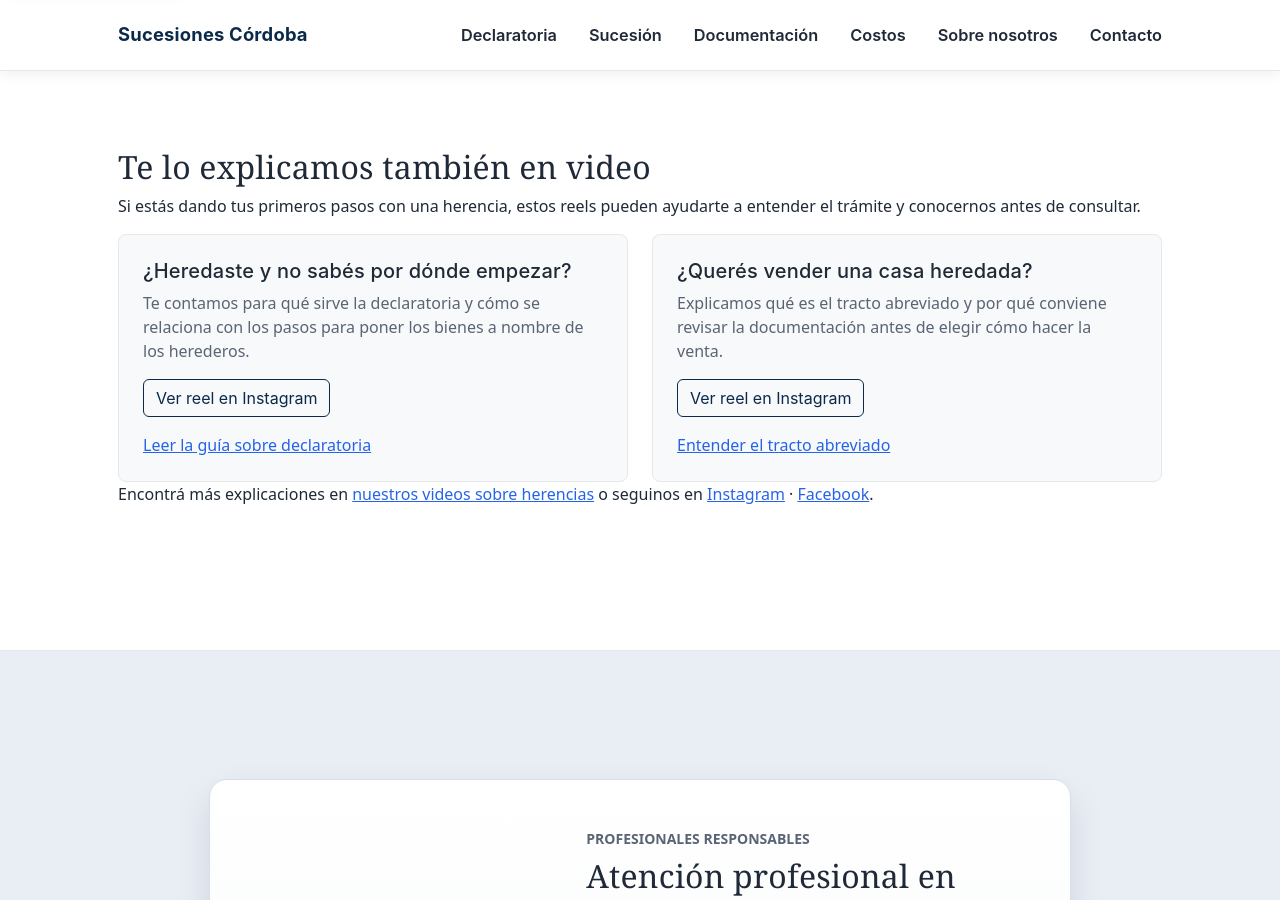
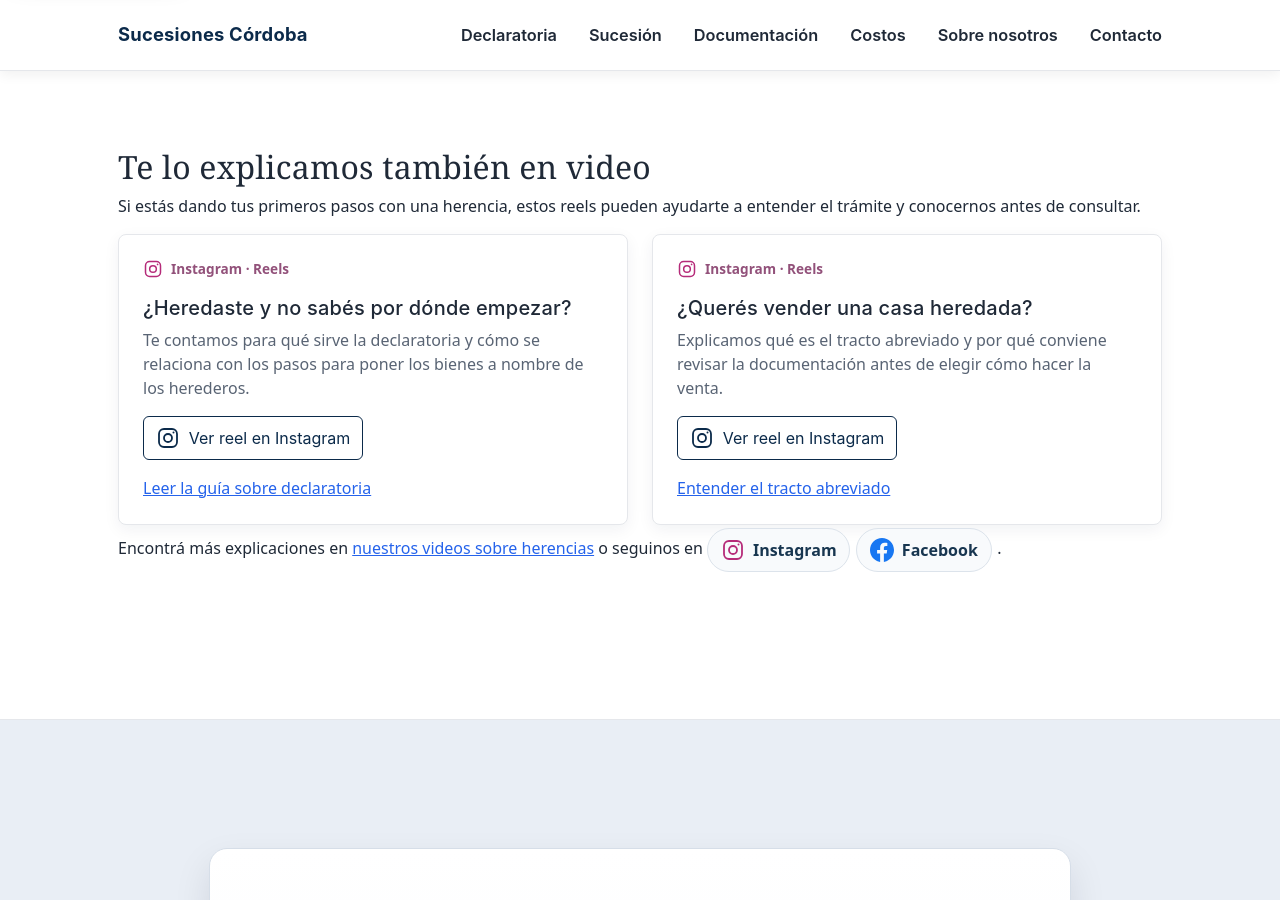
Before and after one commit to Elitedomainsx/sucesionescordoba, a Jekyll site: the page built from index.md, in a window 1280 px wide and 900 px high, scrolled down 3758 px. Built offline with Jekyll 4.4.1, drawn with Linux system fonts in a browser that asks for light colours.

Commit message:
Dar identidad visual a las redes y mejorar los botones de reels

```diff
--- /dev/null
+++ b/_includes/social-icon.html
@@ -0,0 +1,14 @@
+{%- capture social_icon -%}
+{% if include.channel == 'instagram' %}
+<svg class="social-icon social-icon--instagram" width="24" height="24" viewBox="0 0 24 24" aria-hidden="true" focusable="false" fill="none" stroke="currentColor" stroke-width="1.8">
+  <rect x="3" y="3" width="18" height="18" rx="5" />
+  <circle cx="12" cy="12" r="4" />
+  <circle cx="17.5" cy="6.5" r="1" fill="currentColor" stroke="none" />
+</svg>
+{% elsif include.channel == 'facebook' %}
+<svg class="social-icon social-icon--facebook" width="24" height="24" viewBox="0 0 24 24" aria-hidden="true" focusable="false" fill="currentColor">
+  <path d="M24 12.07C24 5.4 18.63 0 12 0S0 5.4 0 12.07c0 6.02 4.39 11.01 10.13 11.93v-8.44H7.08v-3.49h3.05V9.41c0-3.03 1.79-4.71 4.53-4.71 1.31 0 2.68.24 2.68.24v2.97h-1.51c-1.49 0-1.96.93-1.96 1.89v2.27h3.33l-.53 3.49h-2.8V24C19.61 23.08 24 18.09 24 12.07Z" />
+</svg>
+{% endif %}
+{%- endcapture -%}
+{{- social_icon | strip_newlines -}}
--- a/_includes/social-links.html
+++ b/_includes/social-links.html
@@ -1,4 +1,4 @@
 {%- assign social_t = site.data.i18n[page.lang] | default: site.data.i18n['es-AR'] -%}
 {%- for profile in site.data.social.profiles -%}
-{% unless forloop.first %} · {% endunless %}<a class="{{ include.link_class | default: '' }}" href="{{ profile.url }}" target="_blank" rel="noopener noreferrer" aria-label="Sucesiones Córdoba en {{ profile.name }} — {{ social_t.opens_new_window }}" data-social-channel="{{ profile.channel }}" data-social-kind="profile" data-social-location="{{ include.location | default: 'body' }}">{{ profile.name }}</a>
+<a class="social-link {{ include.link_class | default: '' }}" href="{{ profile.url }}" target="_blank" rel="noopener noreferrer" aria-label="Sucesiones Córdoba en {{ profile.name }} — {{ social_t.opens_new_window }}" data-social-channel="{{ profile.channel }}" data-social-kind="profile" data-social-location="{{ include.location | default: 'body' }}">{% include social-icon.html channel=profile.channel %}<span>{{ profile.name }}</span></a>
 {%- endfor -%}
--- a/_includes/social-reel-callout.html
+++ b/_includes/social-reel-callout.html
@@ -1,6 +1,6 @@
 {% assign reel = site.data.social.reels[include.reel] %}
-<div class="border rounded-3 p-4 my-4 bg-light">
+<div class="social-reel-card border rounded-3 p-4 my-4">
   <p class="fw-semibold mb-2">¿Preferís una explicación en video?</p>
   <p>{{ reel.summary }}</p>
-  <a href="{{ reel.url }}" target="_blank" rel="noopener noreferrer" aria-label="Ver reel en Instagram: {{ reel.title }} — se abre en una pestaña nueva" data-social-channel="instagram" data-social-kind="reel" data-social-location="guide" data-social-content="{{ include.reel }}">Ver nuestro reel: {{ reel.title }}</a>
+  <a class="social-reel-link" href="{{ reel.url }}" target="_blank" rel="noopener noreferrer" aria-label="Ver reel en Instagram: {{ reel.title }} — se abre en una pestaña nueva" data-social-channel="instagram" data-social-kind="reel" data-social-location="guide" data-social-content="{{ include.reel }}">{% include social-icon.html channel="instagram" %}<span>Ver nuestro reel: {{ reel.title }}</span></a>
 </div>
--- a/_includes/social-reels.html
+++ b/_includes/social-reels.html
@@ -3,10 +3,11 @@
   {% for key in reel_keys %}
   {% assign reel = site.data.social.reels[key] %}
   <div class="col-md-6">
-    <div class="border rounded-3 p-4 h-100 bg-light">
+    <div class="social-reel-card border rounded-3 p-4 h-100">
+      <div class="social-reel-label">{% include social-icon.html channel="instagram" %}<span>Instagram · Reels</span></div>
       <h3 class="h5">{{ reel.title }}</h3>
       <p class="text-muted">{{ reel.summary }}</p>
-      <p><a class="btn btn-outline-primary" href="{{ reel.url }}" target="_blank" rel="noopener noreferrer" aria-label="Ver reel en Instagram: {{ reel.title }} — se abre en una pestaña nueva" data-social-channel="instagram" data-social-kind="reel" data-social-location="{{ include.location | default: 'body' }}" data-social-content="{{ key }}">Ver reel en Instagram</a></p>
+      <p><a class="btn btn-outline-primary social-reel-link" href="{{ reel.url }}" target="_blank" rel="noopener noreferrer" aria-label="Ver reel en Instagram: {{ reel.title }} — se abre en una pestaña nueva" data-social-channel="instagram" data-social-kind="reel" data-social-location="{{ include.location | default: 'body' }}" data-social-content="{{ key }}">{% include social-icon.html channel="instagram" %}<span>Ver reel en Instagram</span></a></p>
       <a href="{{ reel.guide_url }}">{{ reel.guide_label }}</a>
     </div>
   </div>
```
Also changed, not shown: assets/css/site.css (+20 -0 lines), assets/css/site.min.css.
